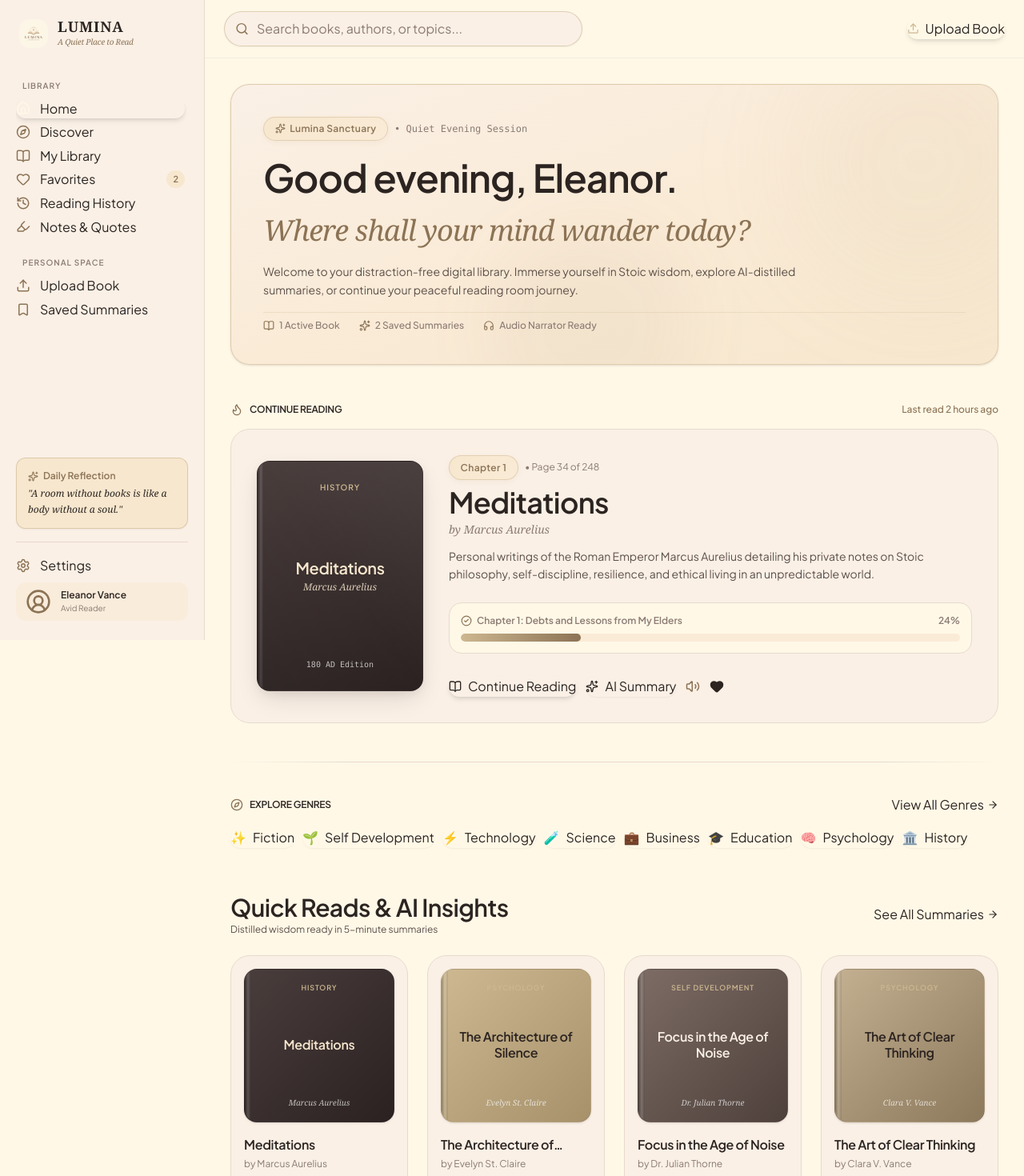
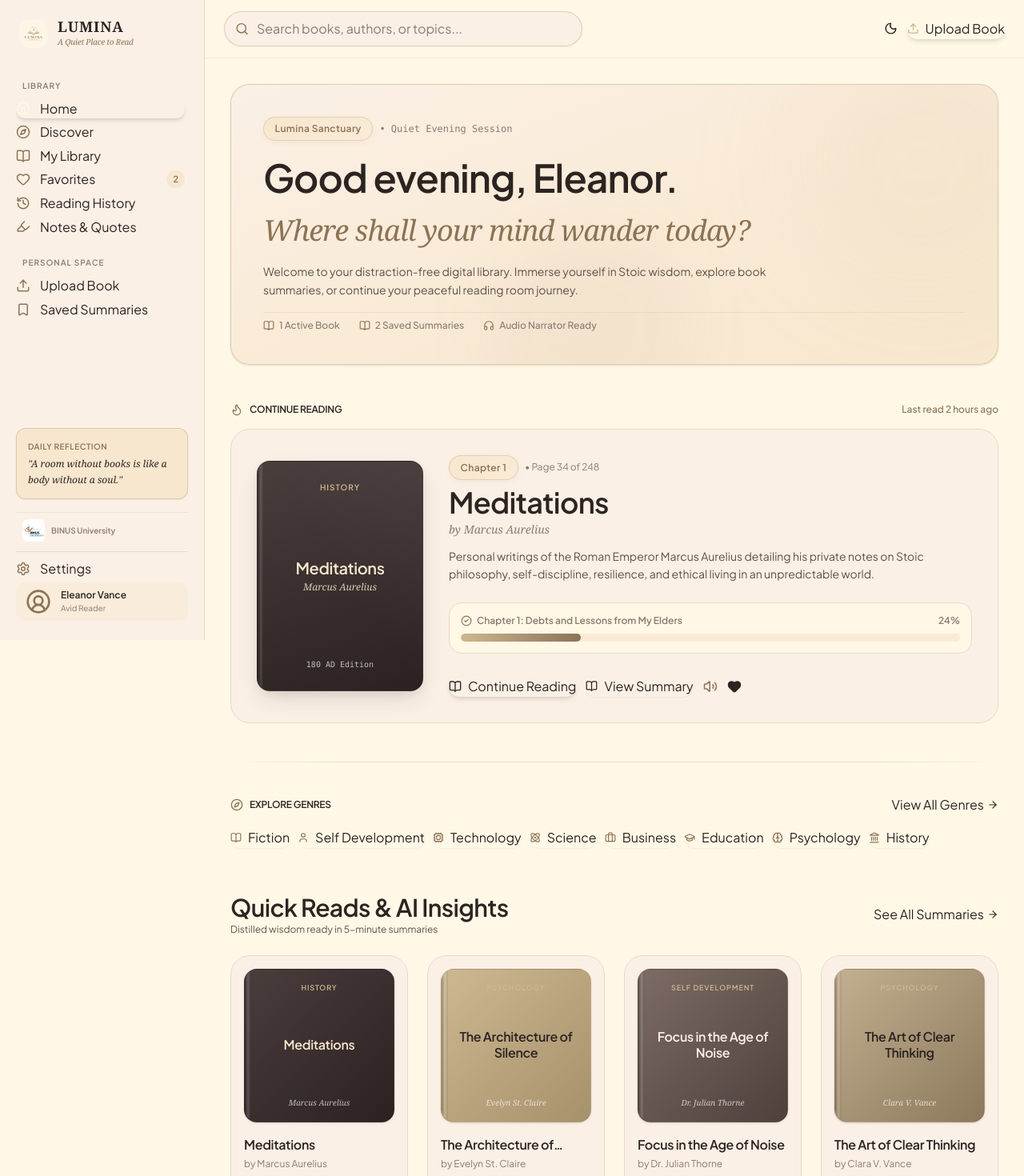
Before and after one commit to TiffanyThienny/Lumina, a React (Vite) app: page / in a window 1280 px wide. Shown: the top 1470 px of the page at 80% size. Built offline with nearby package versions, Linux system fonts and the light colour scheme.

Commit message:
feat: add light/dark mode switch, BINUS logo, scroll-to-top button, clean icons & high-contrast nav

```diff
--- a/src/App.tsx
+++ b/src/App.tsx
@@ -5,6 +5,7 @@ import { BottomNavigation } from './components/BottomNavigation';
 import { Header } from './components/Header';
 import { MiniAudioPlayer } from './components/MiniAudioPlayer';
 import { AudioPlayerModal } from './components/AudioPlayerModal';
+import { ScrollToTop } from './components/ScrollToTop';
 
 import { HomePage } from './pages/HomePage';
 import { DiscoverPage } from './pages/DiscoverPage';
@@ -21,7 +22,7 @@ import { NotesHighlightsPage } from './pages/NotesHighlightsPage';
 import { ProfileSettingsPage } from './pages/ProfileSettingsPage';
 
 const AppContent: React.FC = () => {
-  const { currentView } = useLibrary();
+  const { currentView, appTheme } = useLibrary();
 
   const renderView = () => {
     switch (currentView) {
@@ -59,8 +60,12 @@ const AppContent: React.FC = () => {
   const isReaderView = currentView === 'reader';
 
   return (
-    <div className="flex min-h-screen bg-[#FFF8E7] text-[#2C2421]">
-      {/* Desktop Left Sidebar (hidden in reader view if needed, or styled) */}
+    <div className={`flex min-h-screen transition-colors duration-300 ${
+      appTheme === 'dark'
+        ? 'bg-[#1C1816] text-[#E8DED2] theme-dark'
+        : 'bg-[#FFF8E7] text-[#2C2421]'
+    }`}>
+      {/* Desktop Left Sidebar */}
       {!isReaderView && <Sidebar />}
 
       {/* Main Container */}
@@ -73,6 +78,7 @@ const AppContent: React.FC = () => {
 
         <MiniAudioPlayer />
         <AudioPlayerModal />
+        <ScrollToTop />
         {!isReaderView && <BottomNavigation />}
       </div>
     </div>
--- a/src/components/Header.tsx
+++ b/src/components/Header.tsx
@@ -1,10 +1,10 @@
 import React from 'react';
-import { Search, Upload, BookOpen } from 'lucide-react';
+import { Search, Upload, BookOpen, Sun, Moon } from 'lucide-react';
 import { useLibrary } from '../context/LibraryContext';
 import { LuminaLogo } from './LuminaLogo';
 
 export const Header: React.FC = () => {
-  const { currentView, searchQuery, setSearchQuery, navigateTo } = useLibrary();
+  const { currentView, searchQuery, setSearchQuery, navigateTo, appTheme, toggleAppTheme } = useLibrary();
 
   // Hide global header inside distraction-free reader screen
   if (currentView === 'reader') {
@@ -12,7 +12,7 @@ export const Header: React.FC = () => {
   }
 
   return (
-    <header className="sticky top-0 bg-[#FFF8E7]/90 backdrop-blur-sm z-10 border-b border-[#E8DACD]/50 px-6 py-3.5 flex items-center justify-between gap-4">
+    <header className="sticky top-0 bg-[var(--bg-app)]/90 backdrop-blur-sm z-10 border-b border-[#E8DACD]/50 px-6 py-3.5 flex items-center justify-between gap-4">
       {/* Mobile Brand Logo */}
       <div
         onClick={() => navigateTo('home')}
@@ -38,8 +38,18 @@ export const Header: React.FC = () => {
         />
       </div>
 
-      {/* Quick Action Button */}
+      {/* Quick Action Button & Theme Toggle */}
       <div className="flex items-center gap-3">
+        {/* Light / Dark Mode Switch */}
+        <button
+          onClick={toggleAppTheme}
+          className="p-2.5 rounded-full bg-[#FAF0E6] text-[#8C7355] hover:bg-[#F7E7CE] border border-[#CDB891]/40 transition-smooth cursor-pointer"
+          title={appTheme === 'dark' ? 'Switch to Light Mode' : 'Switch to Dark Mode'}
+          aria-label="Toggle Theme"
+        >
+          {appTheme === 'dark' ? <Sun size={17} /> : <Moon size={17} />}
+        </button>
+
         <button
           onClick={() => navigateTo('upload')}
           className="hidden sm:inline-flex items-center gap-2 px-5 py-2 rounded-full bg-[#2C2421] text-[#FFF8E7] hover:bg-[#4A3E3D] text-xs font-semibold transition-all duration-200 shadow-md border border-[#CDB891]/40 cursor-pointer"
--- /dev/null
+++ b/src/components/ScrollToTop.tsx
@@ -0,0 +1,38 @@
+import React, { useState, useEffect } from 'react';
+import { ChevronUp } from 'lucide-react';
+import { useLibrary } from '../context/LibraryContext';
+
+export const ScrollToTop: React.FC = () => {
+  const { currentView } = useLibrary();
+  const [isVisible, setIsVisible] = useState<boolean>(false);
+
+  useEffect(() => {
+    const handleScroll = () => {
+      if (window.scrollY > 300) {
+        setIsVisible(true);
+      } else {
+        setIsVisible(false);
+      }
+    };
+
+    window.addEventListener('scroll', handleScroll);
+    return () => window.removeEventListener('scroll', handleScroll);
+  }, []);
+
+  const scrollToTop = () => {
+    window.scrollTo({ top: 0, behavior: 'smooth' });
+  };
+
+  if (!isVisible || currentView === 'reader') return null;
+
+  return (
+    <button
+      onClick={scrollToTop}
+      className="fixed bottom-20 right-6 md:bottom-8 md:right-8 z-40 p-3 rounded-full bg-[#2C2421] text-[#FFF8E7] shadow-xl hover:bg-[#4A3E3D] hover:scale-110 transition-all duration-300 border border-[#CDB891]/40 cursor-pointer animate-fade-in"
+      title="Scroll to top"
+      aria-label="Scroll to top"
+    >
+      <ChevronUp size={20} />
+    </button>
+  );
+};
--- a/src/components/Sidebar.tsx
+++ b/src/components/Sidebar.tsx
@@ -9,7 +9,6 @@ import {
   Bookmark,
   Settings,
   UserCircle2,
-  Sparkles,
   Highlighter
 } from 'lucide-react';
 import { useLibrary } from '../context/LibraryContext';
@@ -122,18 +121,25 @@ export const Sidebar: React.FC = () => {
       </nav>
 
       {/* Editorial Quote Card */}
-      <div className="my-4 p-3.5 rounded-xl bg-[#F7E7CE] border border-[#CDB891]/60 shadow-xs">
-        <div className="flex items-center gap-1.5 text-xs text-[#8C7355] font-semibold mb-1">
-          <Sparkles size={13} />
-          <span>Daily Reflection</span>
-        </div>
+      <div className="my-3 p-3.5 rounded-xl bg-[#F7E7CE] border border-[#CDB891]/60 shadow-xs">
+        <span className="text-[10px] font-semibold text-[#8C7355] uppercase tracking-wider block mb-1">
+          Daily Reflection
+        </span>
         <p className="text-[12px] font-serif italic text-[#2C2421] leading-relaxed">
           "A room without books is like a body without a soul."
         </p>
       </div>
 
+      {/* BINUS University Logo Badge */}
+      <div className="px-2 py-2 flex items-center gap-2 border-t border-[#E8DACD]/60 my-1">
+        <img src="/binus.png" alt="Binus University" className="h-7 object-contain rounded-md" />
+        <span className="text-[10px] font-semibold text-[#8C7B73] leading-tight">
+          BINUS University
+        </span>
+      </div>
+
       {/* Bottom Profile & Settings */}
-      <div className="pt-4 border-t border-[#E8DACD] space-y-1">
+      <div className="pt-2 border-t border-[#E8DACD] space-y-1">
         <button
           onClick={() => navigateTo('settings')}
           className={`w-full flex items-center gap-3 px-3.5 py-2.5 rounded-xl text-sm font-medium transition-all duration-200 ${
@@ -146,7 +152,7 @@ export const Sidebar: React.FC = () => {
           <span>Settings</span>
         </button>
 
-        <div className="flex items-center gap-3 px-3 py-2 mt-2 rounded-xl bg-[#FAEBD7]/70 text-[#2C2421]">
+        <div className="flex items-center gap-3 px-3 py-2 mt-1 rounded-xl bg-[#FAEBD7]/70 text-[#2C2421]">
           <UserCircle2 size={32} className="text-[#8C7355]" />
           <div className="flex-1 min-w-0">
             <p className="text-xs font-semibold text-[#2C2421] truncate">Eleanor Vance</p>
--- a/src/context/LibraryContext.tsx
+++ b/src/context/LibraryContext.tsx
@@ -14,11 +14,13 @@ interface LibraryContextType {
   readerSettings: ReaderSettings;
   audioState: AudioState;
   searchQuery: string;
+  appTheme: 'light' | 'dark';
 
   // Actions
   navigateTo: (view: PageView, bookId?: string) => void;
   toggleFavorite: (bookId: string) => void;
   toggleSaveSummary: (bookId: string) => void;
+  toggleAppTheme: () => void;
   addUploadedBook: (newBook: Book) => void;
   removeUploadedBook: (bookId: string) => void;
   addHighlight: (highlight: Omit<Highlight, 'id' | 'createdAt'>) => void;
@@ -127,6 +129,11 @@ export const LibraryProvider: React.FC<{ children: React.ReactNode }> = ({ child
   const [readerSettings, setReaderSettings] = useState<ReaderSettings>(defaultReaderSettings);
   const [audioState, setAudioState] = useState<AudioState>(defaultAudioState);
   const [searchQuery, setSearchQuery] = useState<string>('');
+  const [appTheme, setAppTheme] = useState<'light' | 'dark'>('light');
+
+  const toggleAppTheme = () => {
+    setAppTheme(prev => prev === 'light' ? 'dark' : 'light');
+  };
 
   const activeBook = books.find(b => b.id === activeBookId) || books[0];
   const uploadedBooks = books.filter(b => b.isUploaded);
@@ -244,9 +251,11 @@ export const LibraryProvider: React.FC<{ children: React.ReactNode }> = ({ child
         readerSettings,
         audioState,
         searchQuery,
+        appTheme,
         navigateTo,
         toggleFavorite,
         toggleSaveSummary,
+        toggleAppTheme,
         addUploadedBook,
         removeUploadedBook,
         addHighlight,
--- a/src/pages/HomePage.tsx
+++ b/src/pages/HomePage.tsx
@@ -1,7 +1,6 @@
 import React from 'react';
 import {
   BookOpen,
-  Sparkles,
   ArrowRight,
   Heart,
   Volume2,
@@ -9,7 +8,14 @@ import {
   Flame,
   Compass,
   Headphones,
-  CheckCircle2
+  CheckCircle2,
+  User,
+  Cpu,
+  Atom,
+  Briefcase,
+  GraduationCap,
+  Brain,
+  Landmark
 } from 'lucide-react';
 import { useLibrary } from '../context/LibraryContext';
 import type { Category } from '../types';
@@ -27,15 +33,15 @@ export const HomePage: React.FC = () => {
   // Primary featured reading book
   const continuingBook = books[0];
 
-  const categories: { name: Category; icon: string }[] = [
-    { name: 'Fiction', icon: '✨' },
-    { name: 'Self Development', icon: '🌱' },
-    { name: 'Technology', icon: '⚡' },
-    { name: 'Science', icon: '🧪' },
-    { name: 'Business', icon: '💼' },
-    { name: 'Education', icon: '🎓' },
-    { name: 'Psychology', icon: '🧠' },
-    { name: 'History', icon: '🏛️' }
+  const categories: { name: Category; icon: React.ReactNode }[] = [
+    { name: 'Fiction', icon: <BookOpen size={14} /> },
+    { name: 'Self Development', icon: <User size={14} /> },
+    { name: 'Technology', icon: <Cpu size={14} /> },
+    { name: 'Science', icon: <Atom size={14} /> },
+    { name: 'Business', icon: <Briefcase size={14} /> },
+    { name: 'Education', icon: <GraduationCap size={14} /> },
+    { name: 'Psychology', icon: <Brain size={14} /> },
+    { name: 'History', icon: <Landmark size={14} /> }
   ];
 
   const quickReads = books.slice(0, 4);
@@ -52,7 +58,6 @@ export const HomePage: React.FC = () => {
         <div className="relative z-10 space-y-4">
           <div className="flex items-center gap-2">
             <span className="editorial-tag shadow-xs">
-              <Sparkles size={13} className="text-[#8C7355]" />
               Lumina Sanctuary
             </span>
             <span className="text-xs text-[#8C7B73] font-mono">
@@ -68,7 +73,7 @@ export const HomePage: React.FC = () => {
           </h1>
 
           <p className="text-xs sm:text-sm text-[#5E504A] font-normal max-w-2xl leading-relaxed">
-            Welcome to your distraction-free digital library. Immerse yourself in Stoic wisdom, explore AI-distilled summaries, or continue your peaceful reading room journey.
+            Welcome to your distraction-free digital library. Immerse yourself in Stoic wisdom, explore book summaries, or continue your peaceful reading room journey.
           </p>
 
           {/* Quick Live Stats Strip */}
@@ -78,7 +83,7 @@ export const HomePage: React.FC = () => {
               <span>1 Active Book</span>
             </div>
             <div className="flex items-center gap-1.5">
-              <Sparkles size={14} className="text-[#8C7355]" />
+              <BookOpen size={14} className="text-[#8C7355]" />
               <span>{savedSummaryIds.length} Saved Summaries</span>
             </div>
             <div className="flex items-center gap-1.5">
@@ -189,8 +194,8 @@ export const HomePage: React.FC = () => {
                 onClick={() => navigateTo('ai-summary', continuingBook.id)}
                 className="px-6 py-3.5 rounded-full bg-[#F7E7CE] text-[#8C7355] hover:bg-[#CDB891] hover:text-[#2C2421] border border-[#CDB891]/40 text-xs font-semibold transition-all duration-200 flex items-center gap-2 cursor-pointer shadow-xs"
               >
-                <Sparkles size={16} />
-                <span>AI Summary</span>
+                <BookOpen size={15} />
+                <span>View Summary</span>
               </button>
 
               <button
@@ -244,7 +249,7 @@ export const HomePage: React.FC = () => {
               onClick={() => navigateTo('discover')}
               className="px-4 py-2.5 rounded-2xl bg-[#FAF0E6] border border-[#E8DACD] text-xs font-medium text-[#5E504A] hover:bg-[#F7E7CE] hover:text-[#2C2421] hover:border-[#CDB891] transition-all duration-200 shrink-0 flex items-center gap-2 cursor-pointer shadow-xs"
             >
-              <span>{cat.icon}</span>
+              <span className="text-[#8C7355]">{cat.icon}</span>
               <span>{cat.name}</span>
             </button>
           ))}
@@ -319,7 +324,7 @@ export const HomePage: React.FC = () => {
                     onClick={() => navigateTo('ai-summary', book.id)}
                     className="px-3 py-1.5 rounded-xl bg-[#F7E7CE] text-[#8C7355] hover:bg-[#CDB891] hover:text-[#2C2421] transition-smooth font-semibold text-[11px] flex items-center gap-1 cursor-pointer"
                   >
-                    <Sparkles size={13} />
+                    <BookOpen size={13} />
                     <span>Summary</span>
                   </button>
 
```
Also changed, not shown: public/binus.png (added), src/assets/binus.png (added).
